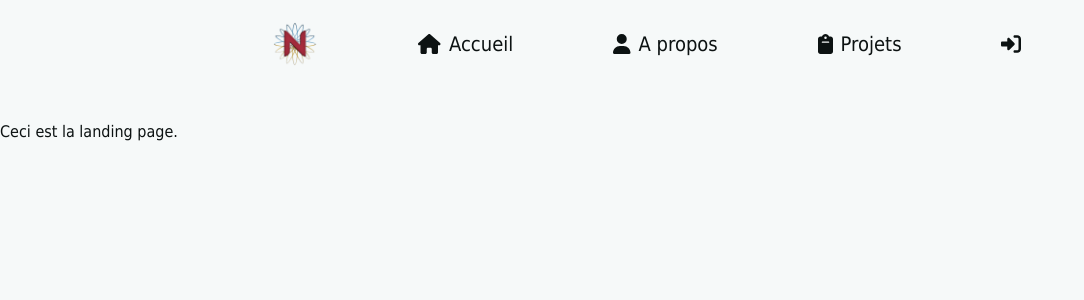
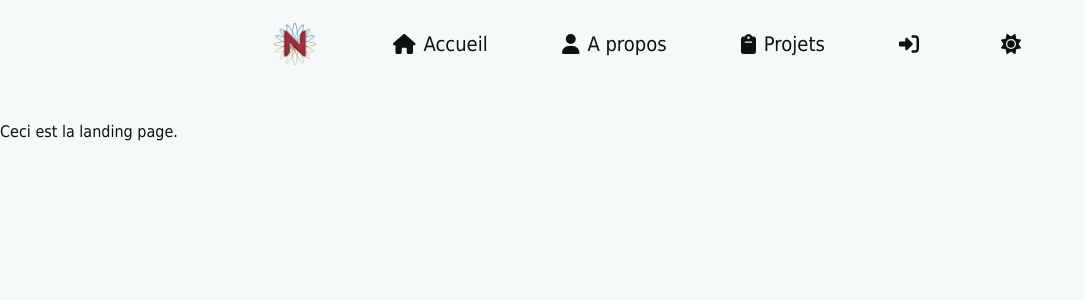
Before and after one commit to Neutron35/Portfolio-frontend, a React (Vite) app: page / in a window 1280 px wide. Shown: the top 300 px of the page, without its empty margins (0-1084 px from the left). Built offline with nearby package versions, Linux system fonts and the light colour scheme; no server answers.

Commit message:
feat: start of theme switcher

```diff
--- a/src/components/Header/index.tsx
+++ b/src/components/Header/index.tsx
@@ -14,6 +14,7 @@ import { memo, useEffect, useState } from 'react';
 import { FontAwesomeIcon } from '@fortawesome/react-fontawesome';
 import Logo from '../../assets/neutron.png';
 import { useAuth } from '@/lib/authProvider';
+import { useTheme } from '@/lib/useThemeContext';
 
 // Memoize the FontAwesomeIcon component to prevent unnecessary re-renders
 const MemoizedFontAwesomeIcon = memo(FontAwesomeIcon);
@@ -26,8 +27,14 @@ const sunIcon = faSun;
 const moonIcon = faMoon;
 
 function Header() {
+  const { theme, toggleTheme } = useTheme();
+
   const { token, setToken } = useAuth();
   const navigate = useNavigate();
+
+  function handleToggle() {
+    toggleTheme();
+  }
 
   function handleLogout() {
     setToken();
@@ -77,19 +84,11 @@ function Header() {
               </MemoizedNavLink>
             )}
           </li>
-
-          {/*
-					<li className="ml-5 py-3.5 px-4">
-						<button>
-							<MemoizedFontAwesomeIcon icon={sunIcon} className="mr-2" />
-						</button>
-					</li>
-					<li className="ml-5 py-3.5 px-4">
-						<button>
-							<MemoizedFontAwesomeIcon icon={moonIcon} className="mr-2" />
-						</button>
-					</li>
-          */}
+          <li className="ml-5 py-3.5 px-4">
+            <button onClick={handleToggle}>
+              <MemoizedFontAwesomeIcon icon={theme ? moonIcon : sunIcon} className="mr-2" />
+            </button>
+          </li>
         </ul>
       </nav>
     </header>
--- /dev/null
+++ b/src/lib/useThemeContext.tsx
@@ -0,0 +1,38 @@
+import { ReactNode, createContext, useCallback, useContext, useState } from 'react';
+
+interface ThemeContextType {
+  theme: boolean;
+  toggleTheme: () => void;
+}
+
+interface IProps {
+  children: ReactNode;
+}
+
+export const ThemeContext = createContext<ThemeContextType | null>(null);
+
+const ThemeContextProvider = ({ children }: IProps) => {
+  const [theme, setTheme] = useState(false);
+
+  const toggleTheme = useCallback(() => {
+    setTheme((prev) => !prev);
+    document.body.classList.toggle('dark');
+  }, [theme]);
+
+  const value = {
+    theme,
+    toggleTheme,
+  };
+
+  return <ThemeContext.Provider value={value}>{children}</ThemeContext.Provider>;
+};
+
+export default ThemeContextProvider;
+
+export const useTheme = () => {
+  const context = useContext(ThemeContext);
+  if (context === null) {
+    throw new Error('Context must be used within a context provider');
+  }
+  return context;
+};
```
Also changed, not shown: src/main.tsx (+9 -5 lines).
